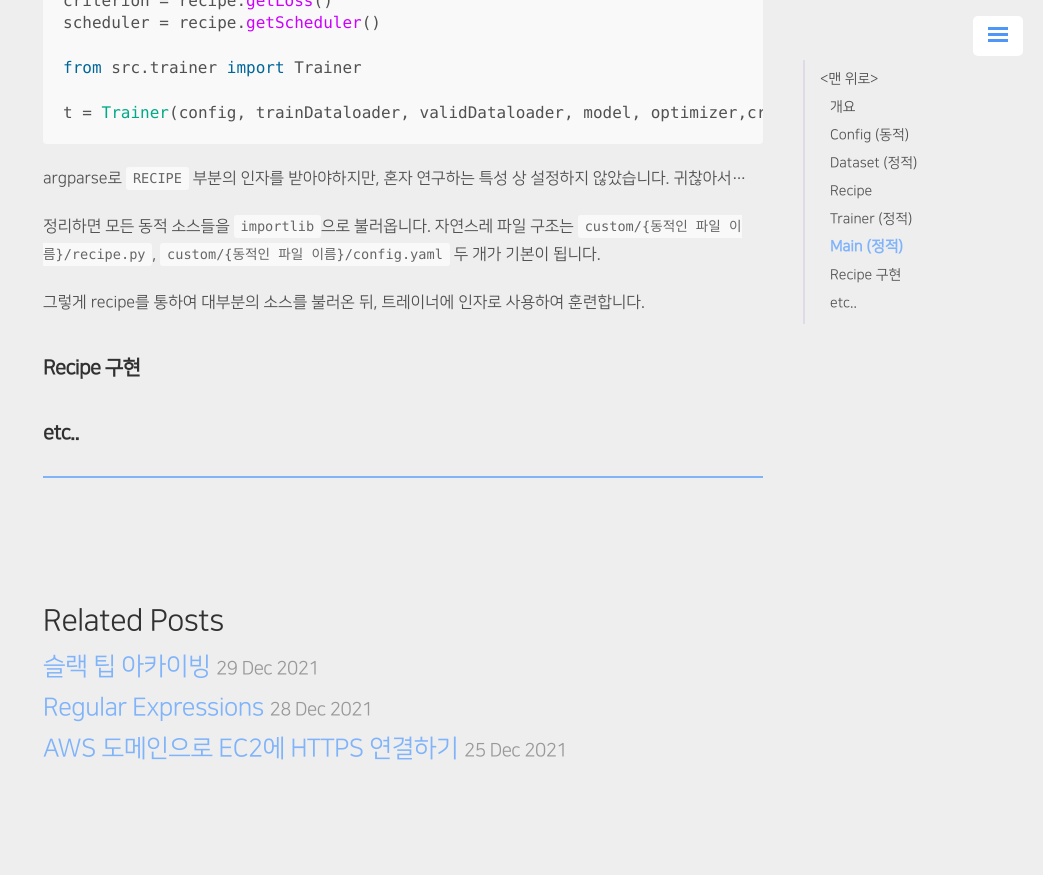
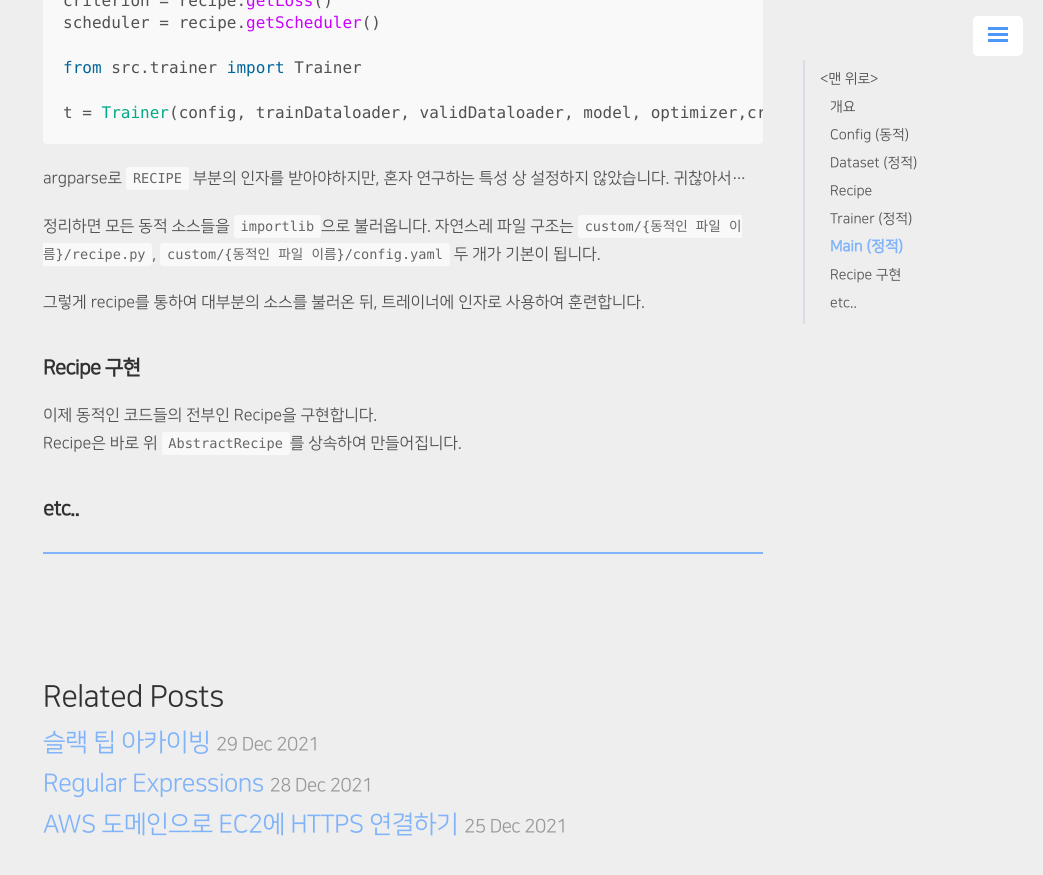
Before and after one commit to ukcastle/ukcastle.github.io, a Jekyll site: the page built from _posts/AI/2022-01-03-pytorch_baseline.md, in a window 1280 px wide and 900 px high, scrolled down 4741 px. Shown: the top 875 px of the window, without its empty margins (237-1280 px from the left). Built offline with Jekyll 4.4.1, drawn with Linux system fonts in a browser that asks for light colours; nearby versions of some CDN libraries; comment, search, counter and statistics services are not loaded; before the commit the page ends 5565 px from its top, so only the background shows below that.

Commit message:
0103 ing

```diff
--- a/_posts/AI/2022-01-03-pytorch_baseline.md
+++ b/_posts/AI/2022-01-03-pytorch_baseline.md
@@ -197,6 +197,7 @@ argparse로 `RECIPE` 부분의 인자를 받아야하지만, 혼자 연구하는
 
 ## Recipe 구현
 
-
+이제 동적인 코드들의 전부인 Recipe을 구현합니다.
+Recipe은 바로 위 `AbstractRecipe`를 상속하여 만들어집니다.
 
 ## etc..
```
